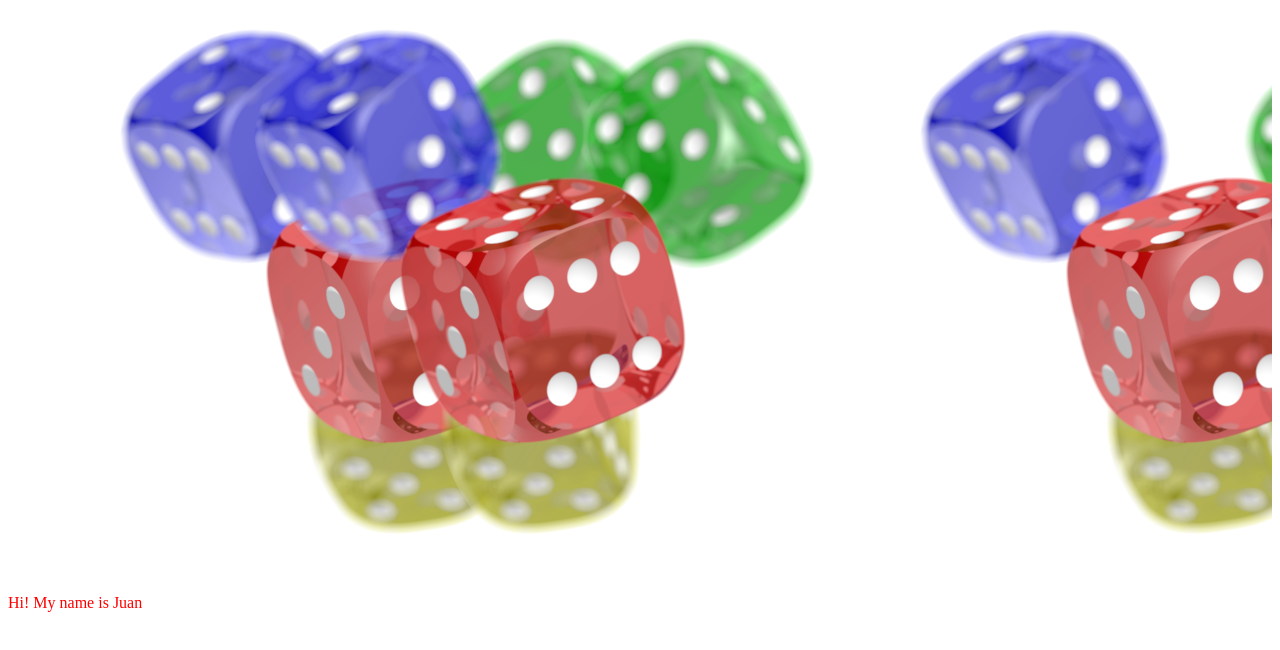
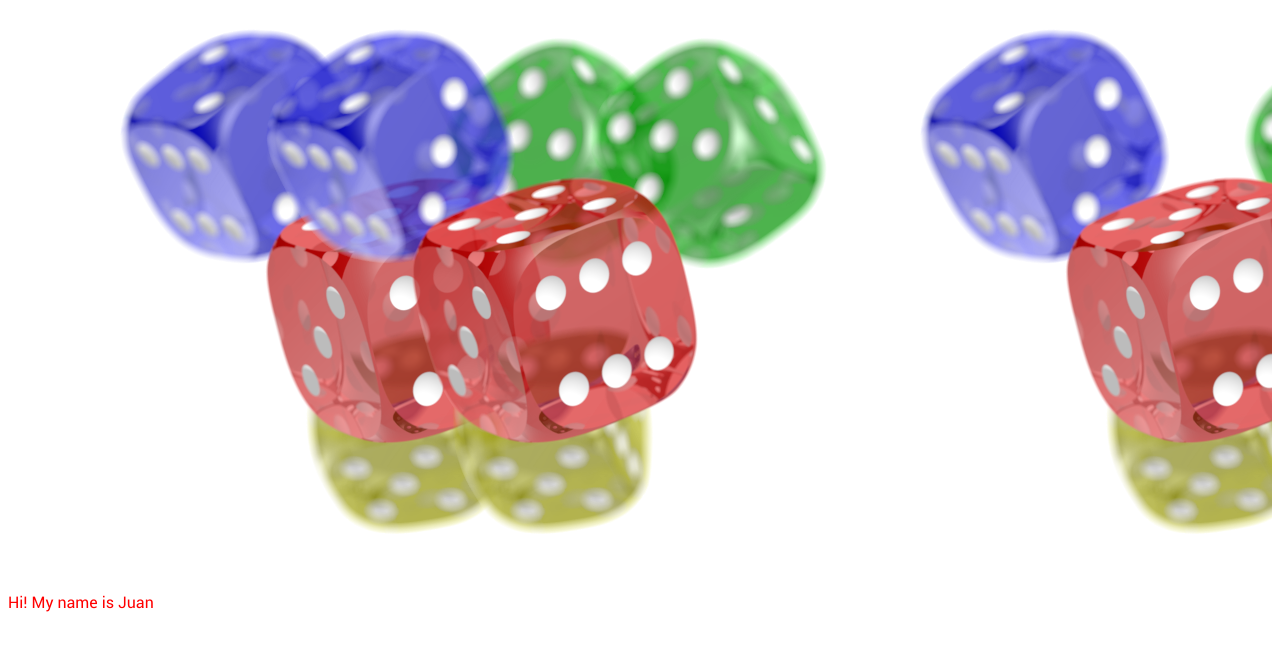
Before and after one commit to juan-est145/My-first-webpack, a website with bundled scripts: page dist/index.html in a window 1280 px wide. Built offline with nearby package versions, Linux system fonts and the light colour scheme.

Commit message:
Shipped fonts too to the bundle

```diff
--- a/src/style.css
+++ b/src/style.css
@@ -1,5 +1,15 @@
+@font-face
+{
+	font-family: 'Roboto';
+	src: url('./Roboto-Regular.ttf') format('truetype'),
+    	url('./Roboto-Bold.ttf') format('truetype');
+	font-weight: 600;
+	font-style: normal;
+}
+
 .hello
 {
 	color: red;
+	font-family: 'Roboto', Verdana, Geneva, Tahoma, sans-serif;
 	background: url('./icon.png');
 }
--- a/webpack.config.js
+++ b/webpack.config.js
@@ -6,6 +6,7 @@ module.exports = {
     filename: 'bundle.js',
     path: path.resolve(__dirname, 'dist'),
   },
+  mode: 'development',
   module: {
     rules: [
       {
@@ -16,6 +17,10 @@ module.exports = {
         test: /\.(png|svg|jpg|jpeg|gif)$/i,
         type: 'asset/resource',
       },
+      {
+        test: /\.(woff|woff2|eot|ttf|otf)$/i,
+        type: 'asset/resource',
+      },
     ],
   },
 };
```
Also changed, not shown: src/Roboto-Bold.ttf (added), src/Roboto-Regular.ttf (added).
